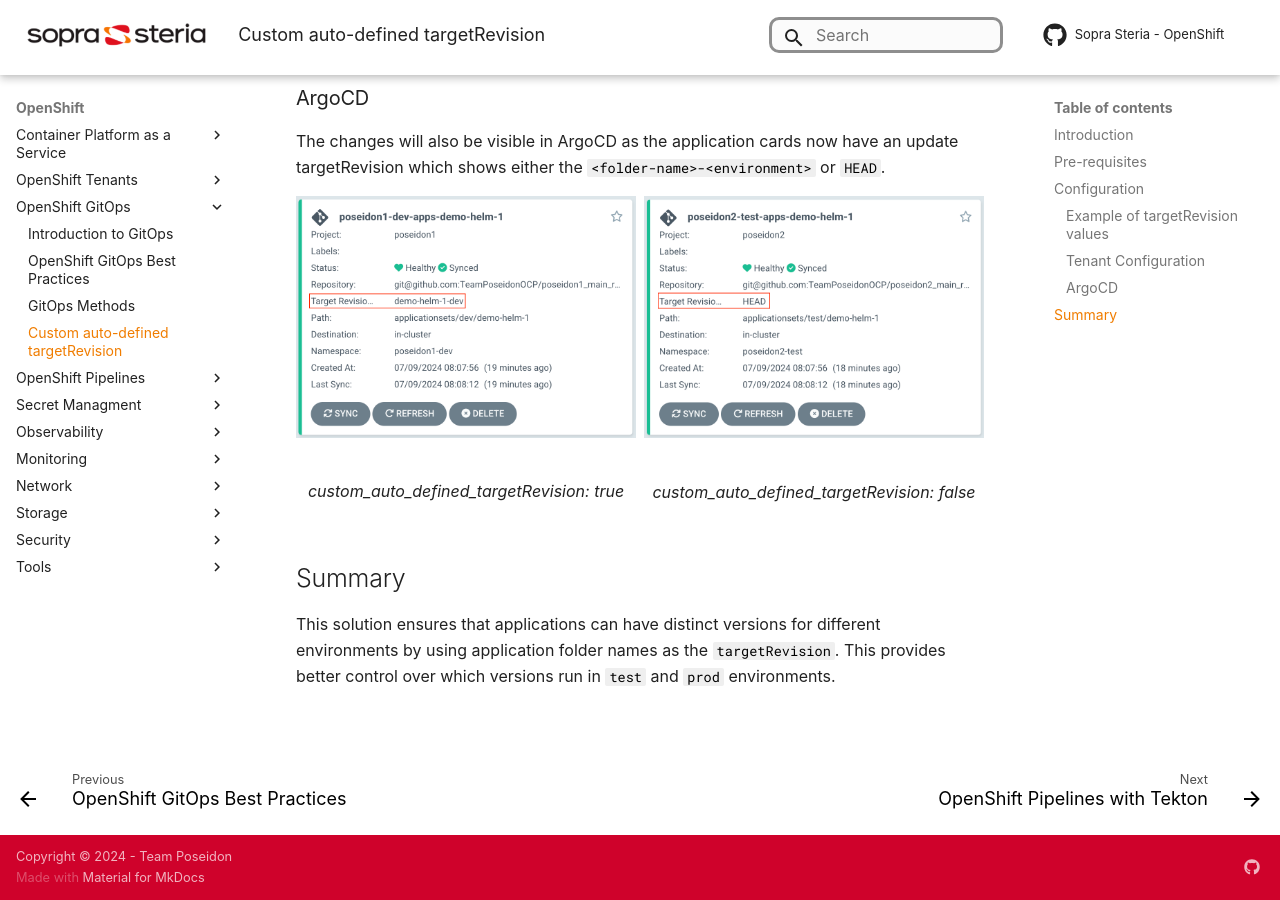
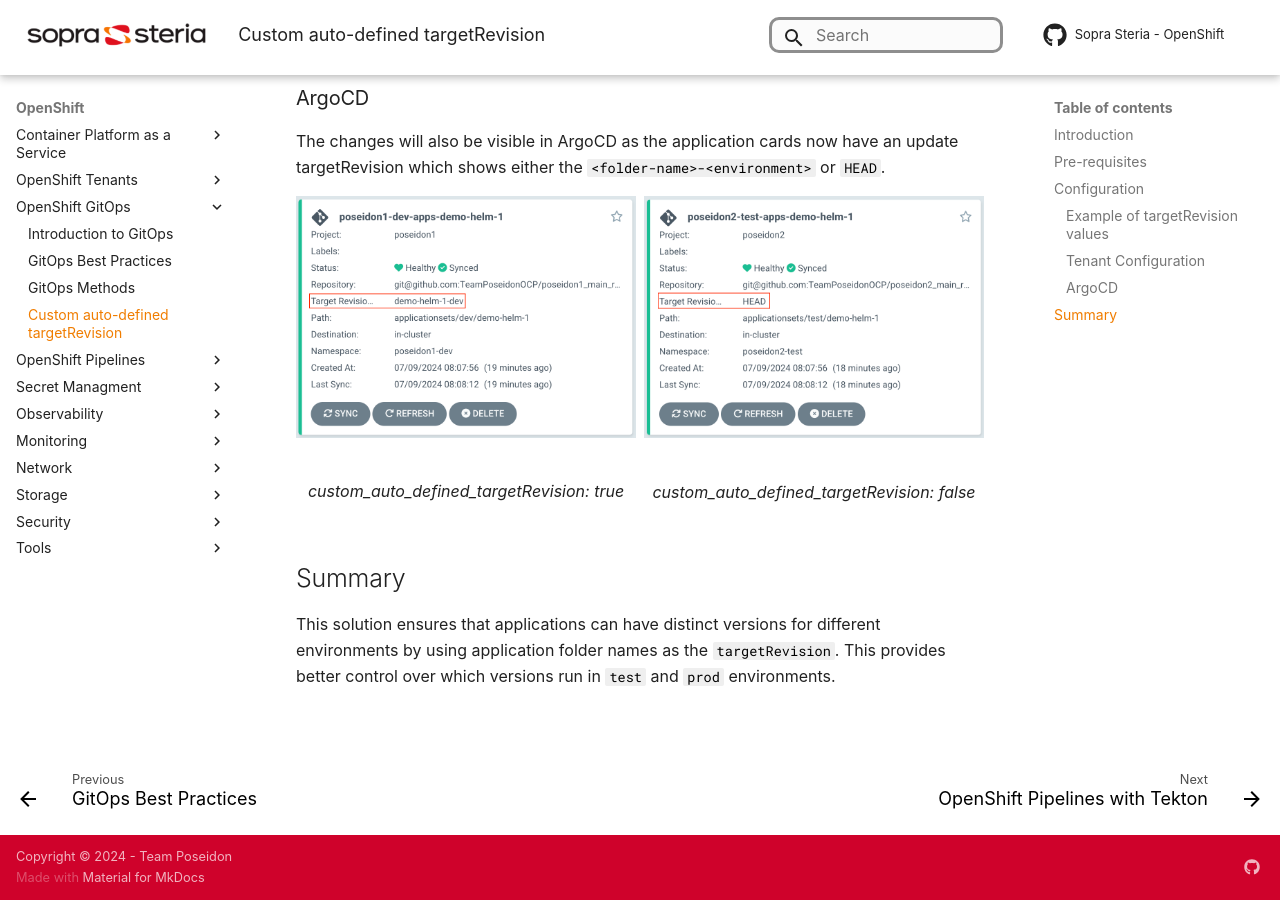
Before and after one commit to Sopra-Steria-Norge-Kubernetes/OpenShift, an MkDocs documentation site: the page built from docs/OpenShift GitOps/cutom-auto-defined-target-revision.md, in a window 1280 px wide and 900 px high, scrolled down 1470 px. Built offline with MkDocs 1.6.1 and Material for MkDocs 9.7.7, drawn with Linux system fonts in a browser that asks for light colours; some web fonts are replaced; comment, search, counter and statistics services are not loaded.

```diff
--- a/mkdocs.yml
+++ b/mkdocs.yml
@@ -33,7 +33,7 @@ nav:
       - Slack Alert Integration: OpenShift Tenants/Tenant features/slack-alert-integration.md
   - OpenShift GitOps:
     - Introduction to GitOps: OpenShift GitOps/Introduction-GitOps.md
-    - OpenShift GitOps Best Practices: OpenShift GitOps/openshift-gitops-best-practices.md
+    - GitOps Best Practices: OpenShift GitOps/gitops-best-practices.md
     - GitOps Methods: OpenShift GitOps/itops-methods.md
     - Custom auto-defined targetRevision: OpenShift GitOps/cutom-auto-defined-target-revision.md
   - OpenShift Pipelines:
```
Also changed, not shown: docs/OpenShift GitOps/gitops-best-practices.md (added, +34 -0 lines), docs/OpenShift GitOps/openshift-gitops-best-practices.md (deleted, +0 -25 lines).
